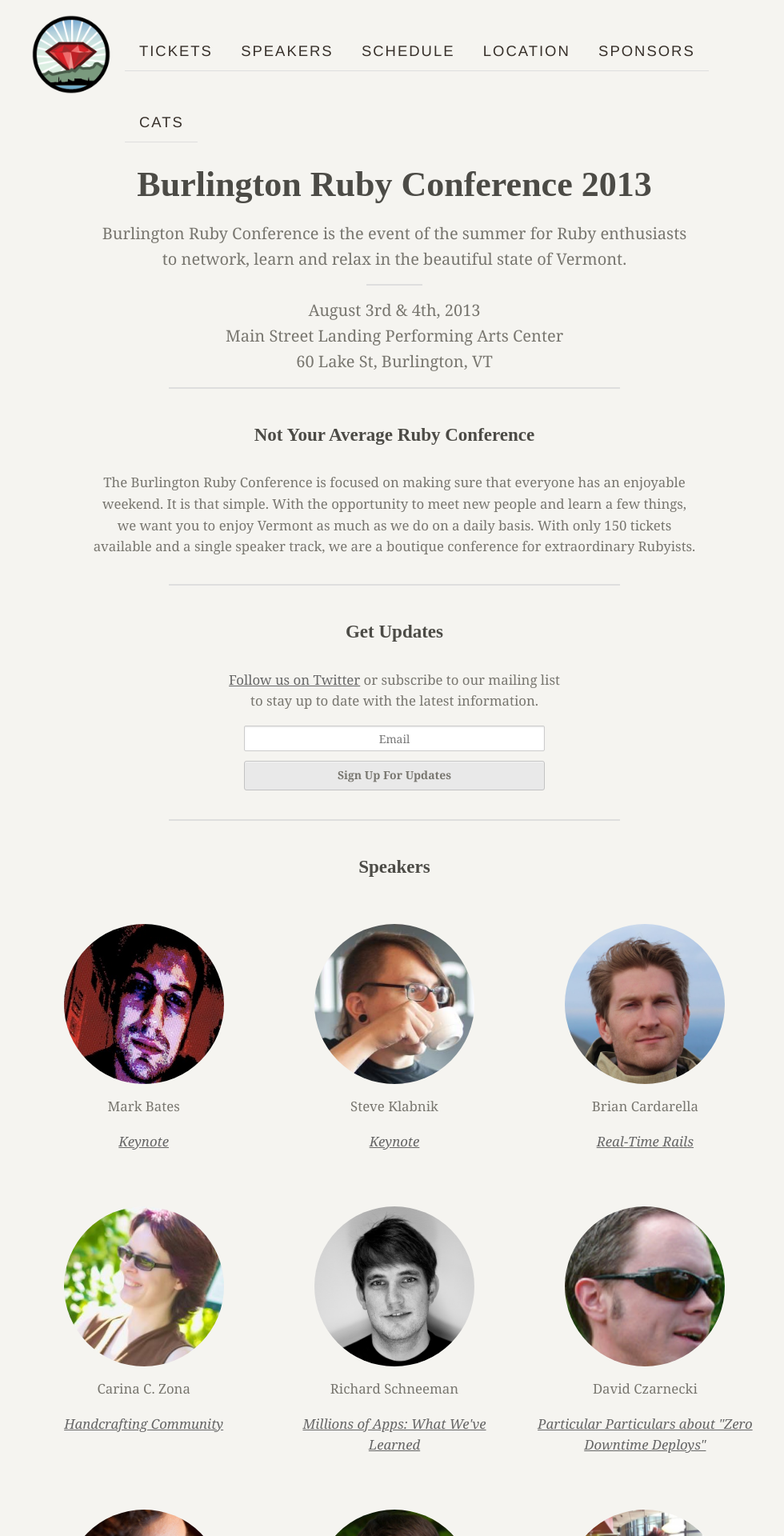
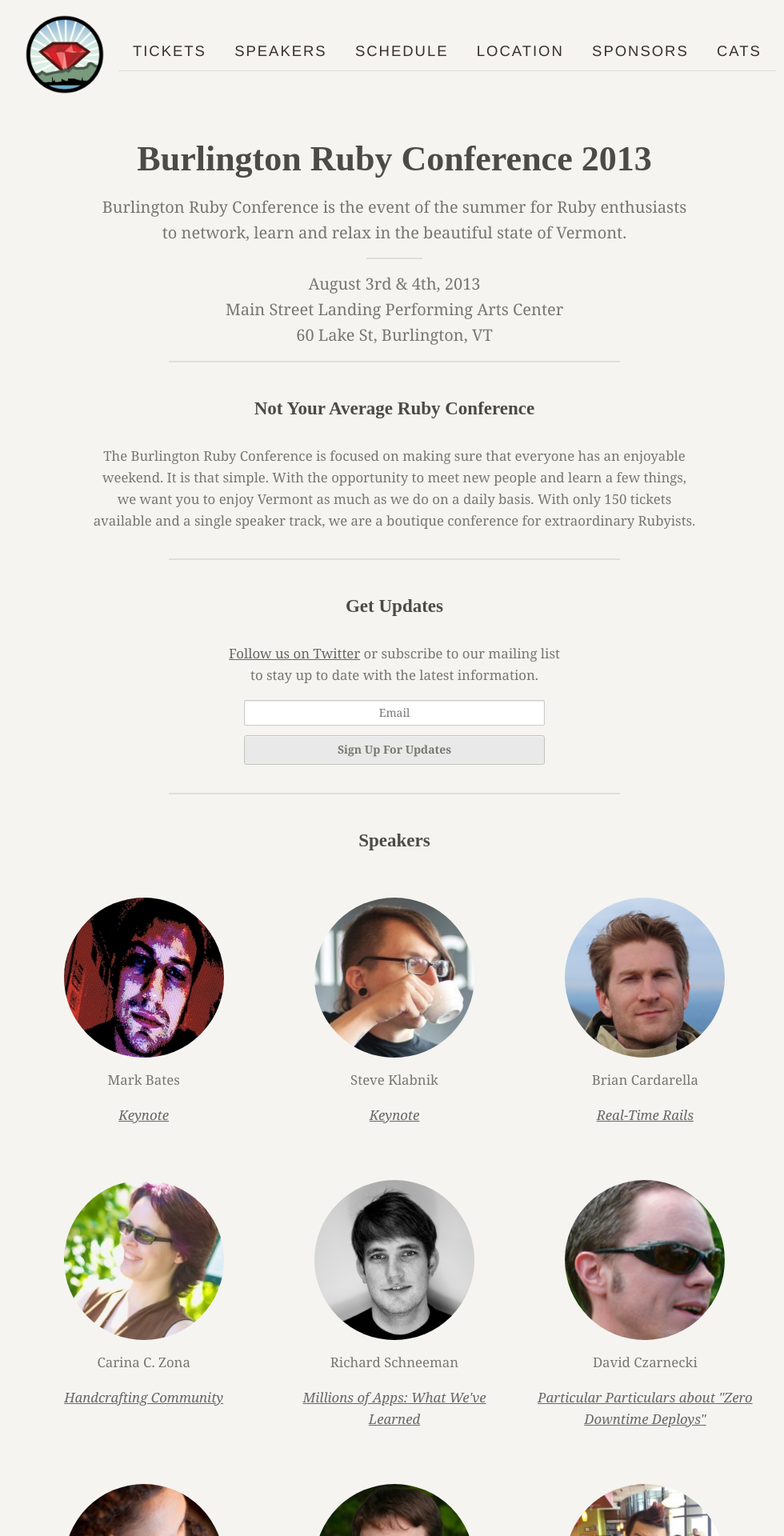
Before and after one commit to burlingtonruby/buruco2013, a Jekyll site: the page built from index.html, in a window 1280 px wide. Shown: the top 1920 px of the page at 80% size, without its empty margins (147-1127 px from the left). Built offline with Jekyll 4.4.1, drawn with Linux system fonts in a browser that asks for light colours; nearby versions of some CDN libraries.

Commit message:
increase the header width

```diff
--- a/css/style.css
+++ b/css/style.css
@@ -55,7 +55,7 @@
 }
 
 #header {
-  width: 944px;
+  width: 960px;
 }
 
 /*-------------------------------------------------------------------------- */
```
